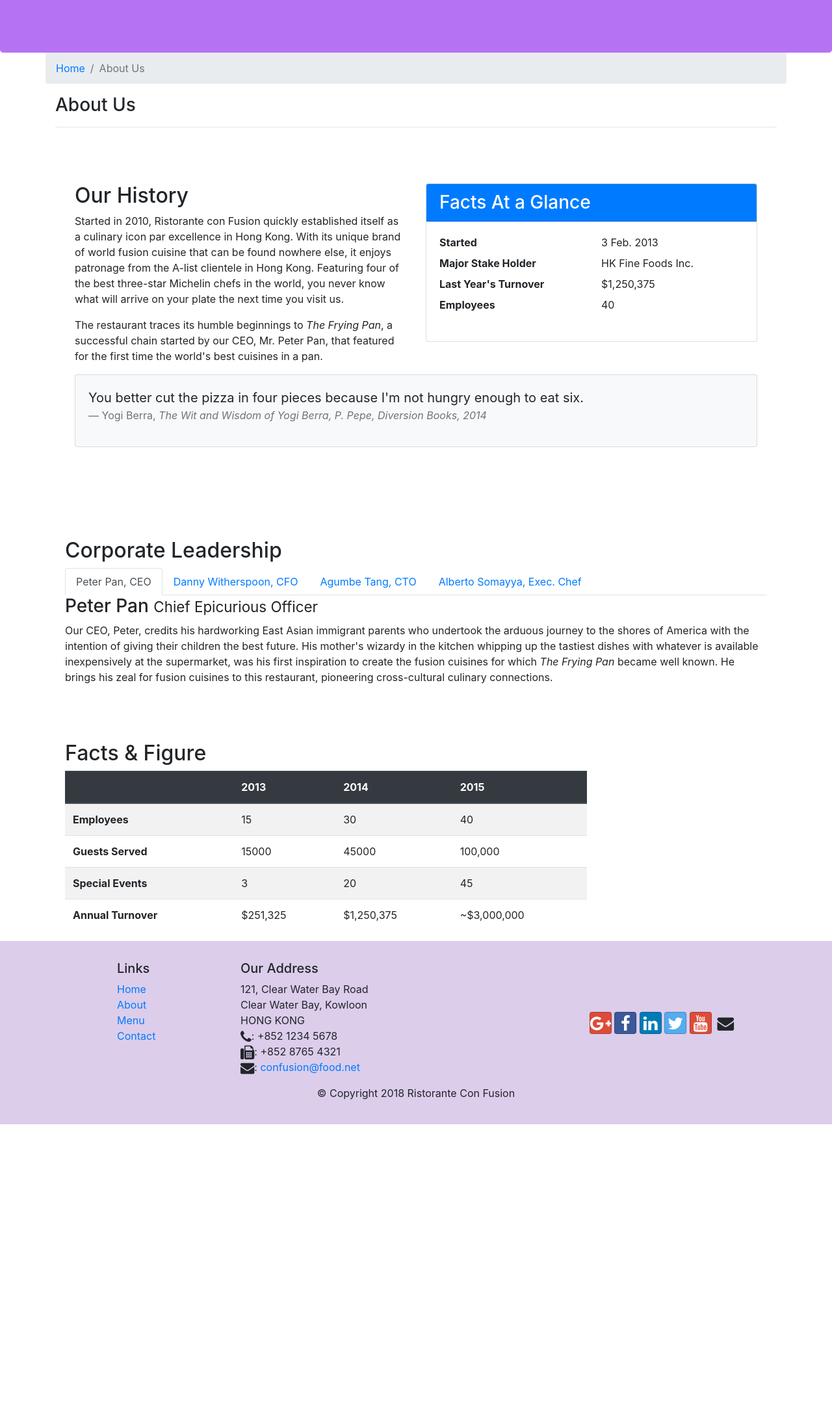
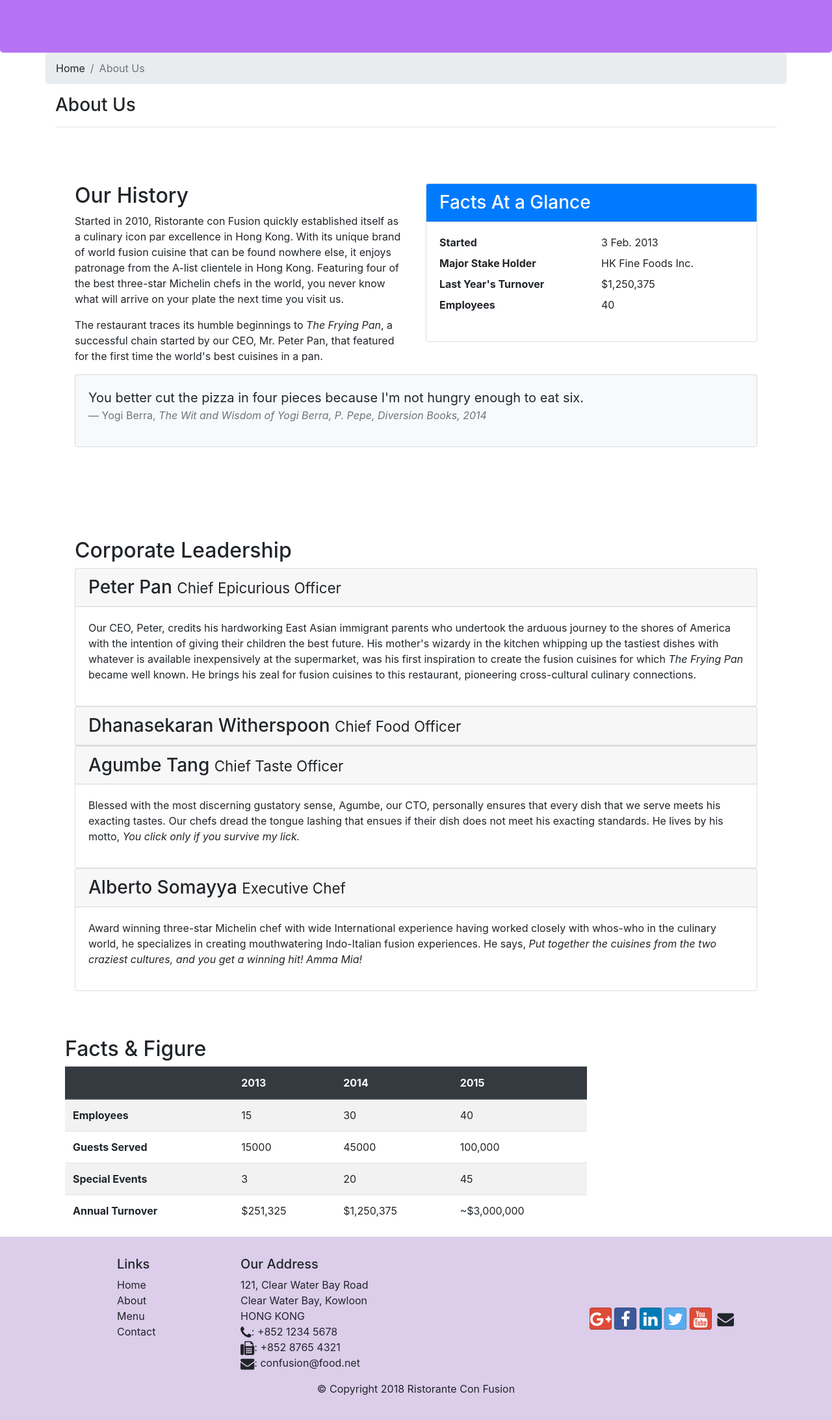
Before and after one commit to zahra722/orphanage-and-charity-management-system, a PHP site: page /aboutus.html in a window 1280 px wide. Shown: the part 253-2438 px from the top of the page at 65% size. Before the commit the page ends 1983 px from the top, so only its background shows below. Run offline with PHP 8.4, Linux system fonts and the light colour scheme; some libraries are stand-ins or nearby versions.

Commit message:
accordian

```diff
--- a/aboutus.html
+++ b/aboutus.html
@@ -9,6 +9,7 @@
   <link rel="stylesheet" href="node_modules/font-awesome/css/font-awesome.min.css">
   <link rel="stylesheet" href="node_modules/bootstrap-social/bootstrap-social.css">
   <link rel="stylesheet" href="css1/styles.css">
+
 </head>
 
 <body>
@@ -26,8 +27,7 @@
           </li>
           <li class="nav-item"><a class="nav-link" href="#"><span class="fa fa-bars fa-lg"> </span> Menu</a>
           </li>
-                    <li class="nav-item"><a class="nav-link" href="./contactus.html"><span
-                                class="fa fa-address-book fa-lg"> </span> Contact</a></li>
+          <li class="nav-item"><a class="nav-link" href="./contactus.html"><span class="fa fa-address-book fa-lg"> </span> Contact</a></li>
         </ul>
       </div>
 
@@ -105,27 +105,20 @@
 
 
     <div class="row row-content">
-            <div>
+      <div class="col-12">
         <h2>Corporate Leadership</h2>
-                <ul class="nav nav-tabs">
-                    <li class="nav-item">
-                        <a class="nav-link active" href="#peter" role="tab" data-toggle="tab">Peter Pan, CEO</a>
-                    </li>
-                    <li class="nav-item">
-                        <a class="nav-link" href="#danny" role="tab" data-toggle="tab">Danny Witherspoon, CFO</a>
-                    </li>
-                    <li class="nav-item">
-                        <a class="nav-link" href="#agumbe" role="tab" data-toggle="tab">Agumbe Tang, CTO</a>
-                    </li>
-                    <li class="nav-item">
-                        <a class="nav-link" href="#alberto" role="tab" data-toggle="tab">Alberto Somayya, Exec. Chef</a>
-                    </li>
-                </ul>
+        <div id="accordion">
+          <div class="card">
+            <div class="card-header" role="tab" id="peterhead">
+              <h3 class="mb-0">
+                <a class="collapsed"  data-toggle="collapse" data-target="#peter">
+                  Peter Pan <small>Chief Epicurious Officer</small>
+                </a>
 
-                <div class="tab-content">
-
-                    <div role="tabpanel" class=" tab-pane fade show active " id="peter">
-                        <h3>Peter Pan <small>Chief Epicurious Officer</small></h3>
+              </h3>
+            </div>
+            <div class="collapse show" id="peter" data-parent="#accordion">
+              <div class="card-body">
                 <p class="d-none d-sm-block">Our CEO, Peter, credits his hardworking East Asian immigrant
                   parents
                   who
@@ -139,9 +132,20 @@
                   cuisines
                   to this restaurant, pioneering cross-cultural culinary connections.</p>
               </div>
-                    <div class="tab-pane fade show " id="danny" role="tabpanel">
-                        <h3>Dhanasekaran Witherspoon <small>Chief Food Officer</small></h3>
+            </div>
 
+          </div>
+
+          <div class="card">
+            <div class="card-header" role="tab" id="dannyhead">
+              <h3 class="mb-0">
+                <a class="collapsed" data-toggle="collapse" data-target="#danny">
+                  Dhanasekaran Witherspoon <small>Chief Food Officer</small>
+                </a>
+              </h3>
+            </div>
+            <div class="collapse" id="danny" data-parent="#accordion">
+              <div class="card-body">
                 <p class="d-none d-sm-block">Our CFO, Danny, as he is affectionately referred to by his
                   colleagues,
                   comes from a long established family tradition in farming and produce. His experiences
@@ -153,10 +157,21 @@
                   puts it in his own words, <em>Everything that runs, wins, and everything that stays,
                     pays!</em>
                 </p>
+              </div>
+            </div>
+          </div>
+          <div class="card">
+            <div class="card-header" role="tab" id="agumbehead">
+              <h3 class="mb-0">
+                <a class="collapsed" data-toggle="collapse" data-target="#agumbe">
+                  Agumbe Tang <small>Chief Taste Officer</small>
+                </a>
+              </h3>
+            </div>
+            <div class="collapse show " id="agumbe" data-parent="#accordion">
+              <div class="card-body">
 
-                    </div>
-                    <div role="tabpanel" class="tab-pane fade show " id="agumbe">
-                        <h3>Agumbe Tang <small>Chief Taste Officer</small></h3>
+
                 <p class="d-none d-sm-block">Blessed with the most discerning gustatory sense, Agumbe, our CTO,
                   personally ensures that every dish that we serve meets his exacting tastes. Our chefs dread
                   the
@@ -164,9 +179,19 @@
                   his
                   motto, <em>You click only if you survive my lick.</em></p>
               </div>
-                    <div role="tabpanel" class="tab-pane fade show " id="alberto">
-                        <h3>Alberto Somayya <small>Executive Chef</small></h3>
+            </div>
+          </div>
 
+          <div class="card">
+            <div class="card-header" role="tab" id="albertohead">
+              <h3 class="mb-0">
+                <a class="collapsed" data-toggle="collapse" data-target="#alberto">
+                  Alberto Somayya <small>Executive Chef</small>
+                </a>
+              </h3>
+            </div>
+            <div class="collapse show " id="alberto" data-parent="#accordion">
+              <div class="card-body">
                 <p class="d-none d-sm-block">Award winning three-star Michelin chef with wide International
                   experience
                   having worked closely with whos-who in the culinary world, he specializes in creating
@@ -174,6 +199,8 @@
                   Indo-Italian fusion experiences. He says, <em>Put together the cuisines from the two
                     craziest
                     cultures, and you get a winning hit! Amma Mia!</em></p>
+              </div>
+            </div>
           </div>
         </div>
       </div>
@@ -252,16 +279,11 @@
         </div>
         <div class="col-12 col-sm-4 align-self-center">
           <div class="text-center">
-                        <a class="btn btn-social-icon btn-google" href="http://google.com/+"><i
-                                class="fa fa-google-plus fa lg"></i></a>
-                        <a class="btn btn-social-icon btn-facebook" href="http://www.facebook.com/profile.php?id="><i
-                                class="fa fa-facebook fa lg"></i></a>
-                        <a class="btn btn-social-icon btn-linkedin" href="http://www.linkedin.com/in/"><i
-                                class="fa fa-linkedin fa lg"></i></a>
-                        <a class="btn btn-social-icon btn-twitter" href="http://twitter.com/"><i
-                                class="fa fa-twitter fa lg"></i></a>
-                        <a class="btn btn-social-icon btn-google" href="http://youtube.com/"><i
-                                class="fa fa-youtube fa lg"></i></a>
+            <a class="btn btn-social-icon btn-google" href="http://google.com/+"><i class="fa fa-google-plus fa lg"></i></a>
+            <a class="btn btn-social-icon btn-facebook" href="http://www.facebook.com/profile.php?id="><i class="fa fa-facebook fa lg"></i></a>
+            <a class="btn btn-social-icon btn-linkedin" href="http://www.linkedin.com/in/"><i class="fa fa-linkedin fa lg"></i></a>
+            <a class="btn btn-social-icon btn-twitter" href="http://twitter.com/"><i class="fa fa-twitter fa lg"></i></a>
+            <a class="btn btn-social-icon btn-google" href="http://youtube.com/"><i class="fa fa-youtube fa lg"></i></a>
             <a class="btn btn-social-icon" href="mailto:"><i class="fa fa-envelope fa lg"></i></a>
           </div>
         </div>
--- a/css1/styles.css
+++ b/css1/styles.css
@@ -24,3 +24,19 @@ body{
 .navbar-dark{
     background-color: #512DA8;
 }
+.tab-content{
+  border-left: 1px solid #ddd;
+  border-right: 1px solid #ddd;
+  border-bottom: 1px solid #ddd;
+  padding: 10px;
+}
+a{
+  color: inherit;
+  /* text-decoration: inhserit; */
+  cursor: inherit;
+
+}
+a:hover, a:focus {
+    /* color: inherit; */
+    text-decoration: none;
+}
```
Also changed, not shown: index.html (line endings or trailing spaces). Lines whose indentation alone changed are shown as unchanged.
